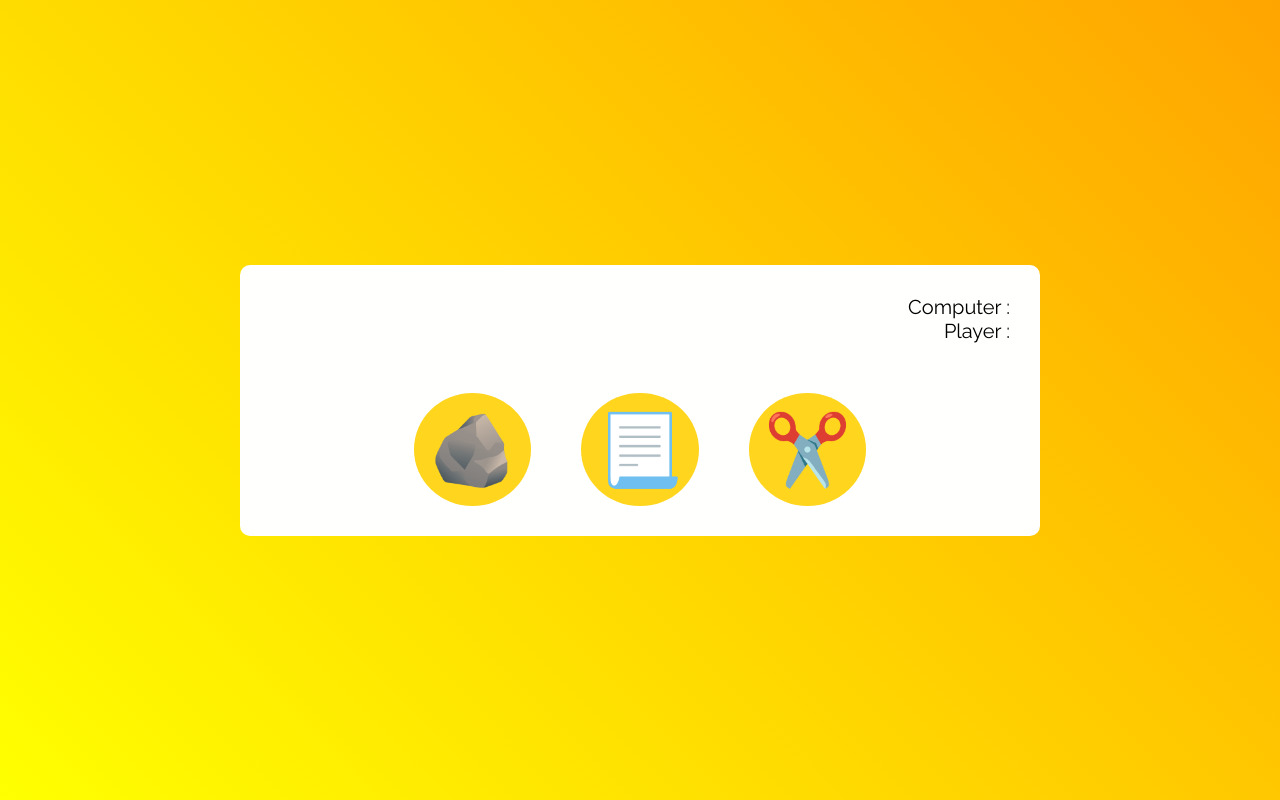
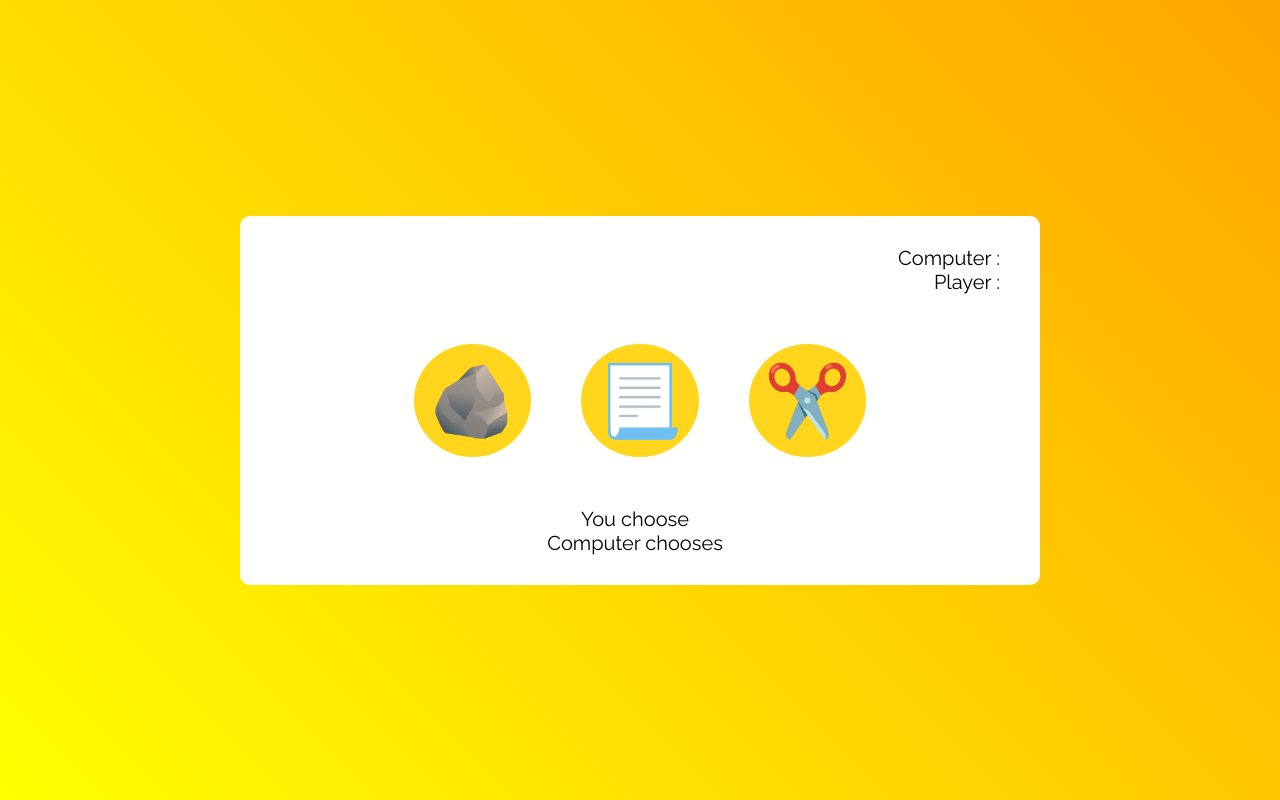
Before and after one commit to museeskinder/odin-rock-paper-scissor, a plain HTML site: page index.html in a window 1280 px wide. Drawn offline with Linux system fonts and the light colour scheme.

Commit message:
rps ui complete

```diff
--- a/css/style.css
+++ b/css/style.css
@@ -27,13 +27,14 @@ body {
 .score {
     align-self: flex-end;
 }
-.score p {
+.score p , .status p{
     font-size: 20px;
     text-align: end;
 }
 
-.score span {
+span {
     font-weight: 700;
+    padding-left: 10px;
 }
 
 .choice {
@@ -54,3 +55,22 @@ body {
     transform: scale(1.2);
     background-color: #d7b315;
 }
+
+.status p {
+    text-align: center;
+}
+
+.status-board {
+    display: none;
+    padding: 10px 15px;
+}
+
+.status-board.win {
+    background-color: rgb(165, 209, 165);
+    color: green;
+}
+
+.status-board.lose {
+    background-color: #c8abae;
+    color: red;
+}
--- a/rps-ui.js
+++ b/rps-ui.js
@@ -35,6 +35,25 @@ scissorChoice.innerText = '✂️';
 
 choice.append(rockChoice, paperChoice, scissorChoice)
 
+//status section
+const status = document.createElement('div');
+status.className = 'status';
+const playerStatus = document.createElement('p');
+playerStatus.innerText = 'You choose ';
+const playerStatusSpan = document.createElement('span');
+playerStatus.append(playerStatusSpan);
+const computerStatus = document.createElement('p');
+computerStatus.innerText = 'Computer chooses '
+const computerStatusSpan = document.createElement('span');
+computerStatus.append(computerStatusSpan);
+status.append(playerStatus, computerStatus);
+
+const statusBoard = document.createElement('div');
+statusBoard.classList= 'status-board lose';
+const statusBoardText= document.createElement('span');
+statusBoard.appendChild(statusBoardText);
+
+statusBoardText.innerText = 'YOU LOSE';
 
 //attaching different sections to container all at once
-container.append(score, choice);
+container.append(score, choice, status, statusBoard);
```
